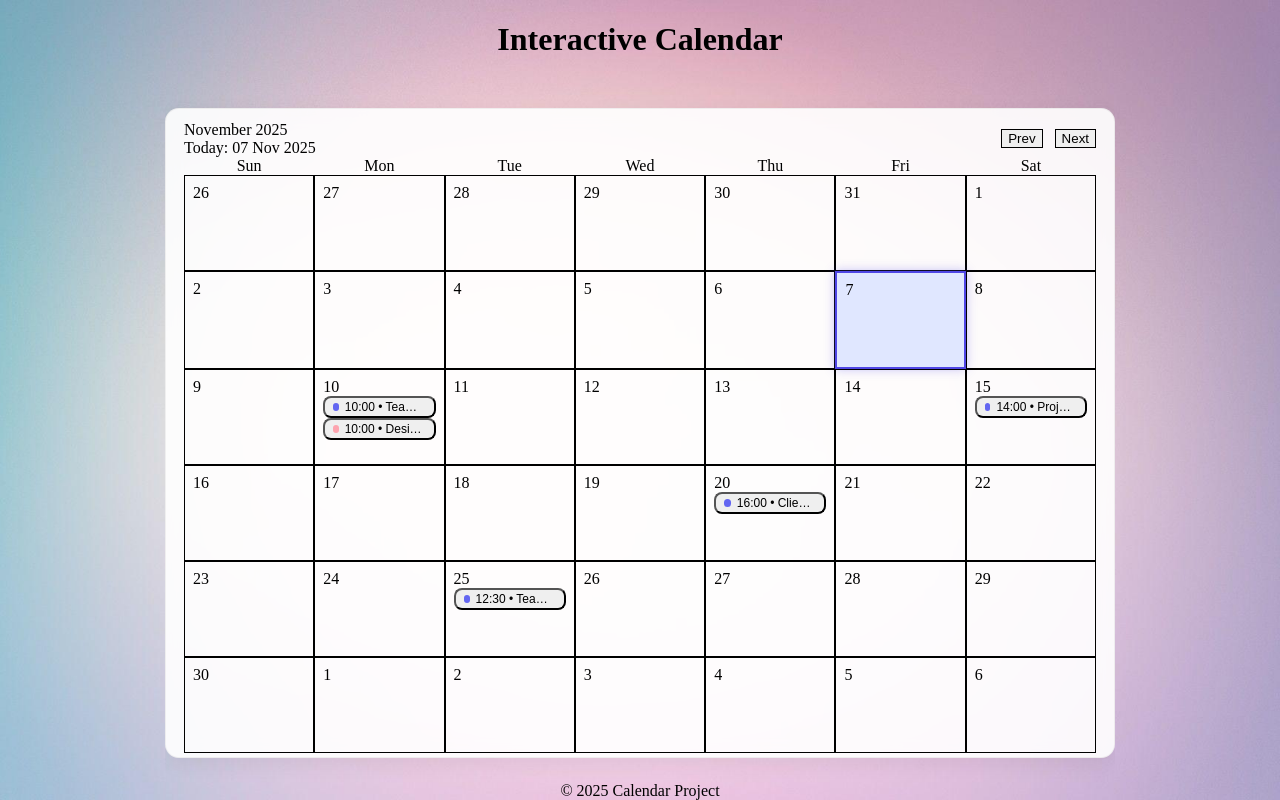
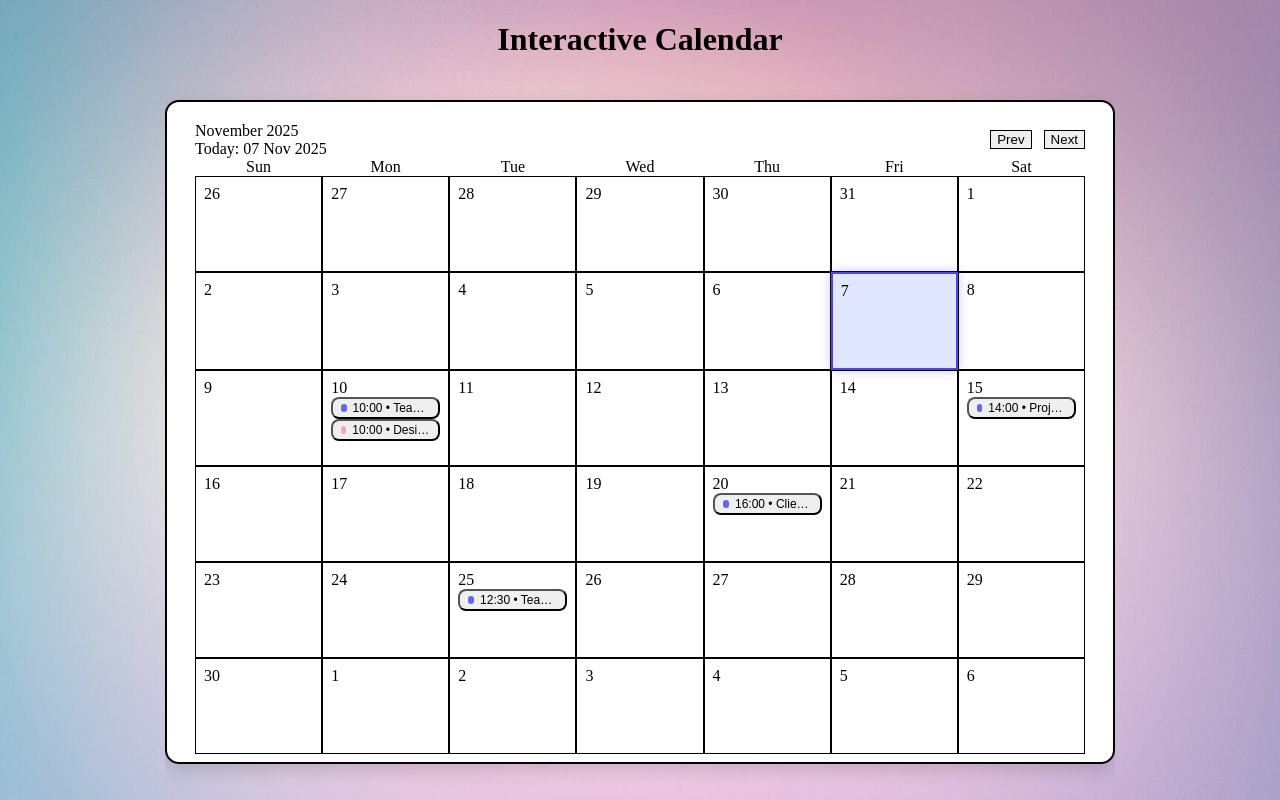
Before and after one commit to Sarvani99999/interactive-calendar, a React (Vite) app: page / in a window 1280 px wide. Built offline with nearby package versions, Linux system fonts and the light colour scheme.

Commit message:
Fix calendar container border and footer spacing

```diff
--- a/src/App.jsx
+++ b/src/App.jsx
@@ -20,11 +20,6 @@ export default function App() {
       <main className="flex-grow flex items-center justify-center w-full">
         <Calendar />
       </main>
-
-      {/* ===== Footer ===== */}
-      <footer className="text-sm text-gray-500 mb-3">
-        © 2025 Calendar Project
-      </footer>
     </div>
   );
 }
--- a/src/components/Calendar.jsx
+++ b/src/components/Calendar.jsx
@@ -80,14 +80,22 @@ export default function Calendar() {
   const HIDE_TIMES_IN_UI = false;
 
   return (
-    <div
-  className="calendar-container card flex flex-col"
+  <div
+  className="calendar-container flex flex-col"
   style={{
     width: "950px",
-    height: "70vh",  // 🧭 Calendar adjusts dynamically to screen height
-    padding: "12px 18px",
+    minHeight: "83vh", // ✅ slightly taller so the grid fits inside
+    padding: "20px 28px",
+    backgroundColor: "white", // ✅ ensures white covers full box
+    border: "2px solid black",
+    borderRadius: "14px",
+    boxShadow: "0 6px 18px rgba(0, 0, 0, 0.15)",
+    boxSizing: "border-box",
   }}
 >
+
+
+
 
       {/* ===== Header Section ===== */}
       <div className="flex items-center justify-between mb-5 header-grid">
--- a/src/index.css
+++ b/src/index.css
@@ -17,20 +17,29 @@ html, body, #root {
 }
 
 /* ✅ Background setup */
+
+
 body {
-  background-image: url("/img2.jpg"); /* make sure file name and path are correct */
+  background: linear-gradient(to bottom right, #f9e3f1, #e3f0ff);
+  background-image: url("/img2.jpg");
   background-size: cover;
   background-position: center;
   background-repeat: no-repeat;
   background-attachment: fixed;
   height: 100vh;
-  overflow: hidden;
+  width: 100vw;
   margin: 0;
   padding: 0;
+
+  /* ✅ Center the calendar properly */
   display: flex;
+  align-items: center;
   justify-content: center;
-  align-items: center;
+
+  /* ✅ Remove this line from your old code */
+  /* overflow: hidden; */
 }
+
 
 /* Remove overlay completely */
 body::before {
@@ -42,14 +51,20 @@ body::before {
 
 
 .calendar-container {
-  max-width: 950px;
-  margin: 10px auto 6px;
-  padding: 10px 14px;
-  min-height: 650px; /* keeps page balanced */
-  width: 100vw;
-  height: 100vh;
+  background-color: #ffffff;
+  border: 2px solid #222;             /* ✅ Darker, cleaner border */
+  border-radius: 12px;                /* ✅ Smooth corners */
+  box-shadow: 0 6px 16px rgba(0, 0, 0, 0.12);  /* ✅ Softer shadow */
+  width: 950px;
+  margin: 20px auto 40px auto;        /* ✅ Brings it closer to header */
+  padding: 28px;
   box-sizing: border-box;
 }
+
+
+
+
+
 
 
 
```
